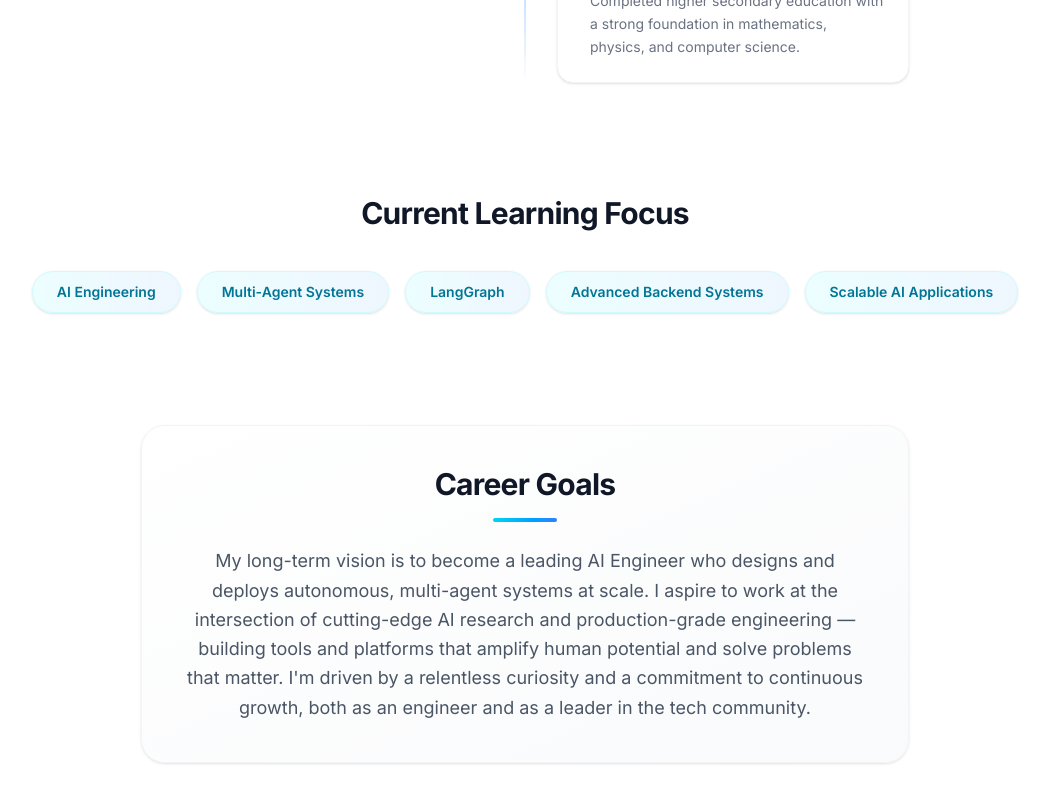
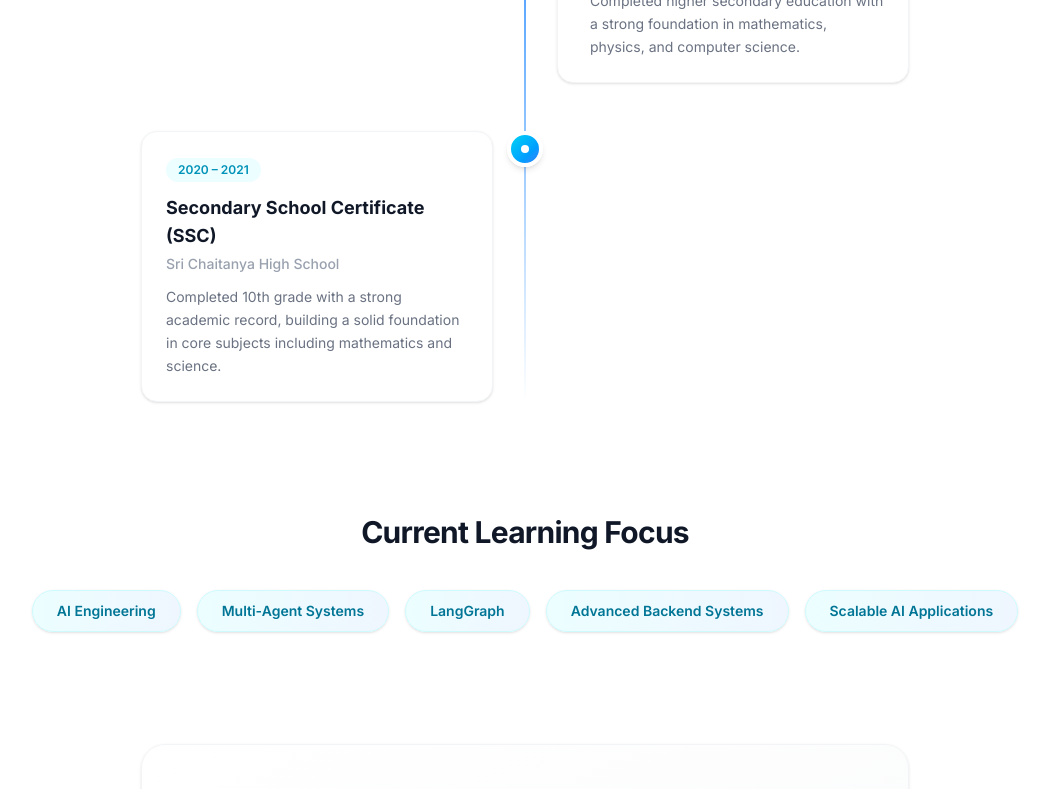
Before and after one commit to Ch-Rupesh/Portfolio, a Next.js app: page /about in a window 1280 px wide. Shown: the part 1500-2289 px from the top of the page, without its empty margins (115-1164 px from the left). Built offline with nearby package versions, Linux system fonts and the light colour scheme.

Commit message:
feat: add SSC (10th grade) education entry - Sri Chaitanya High School 2020-2021

```diff
--- a/src/app/about/page.tsx
+++ b/src/app/about/page.tsx
@@ -29,6 +29,13 @@ const educationTimeline = [
     subtitle: "Intermediate (MPC)",
     description:
       "Completed higher secondary education with a strong foundation in mathematics, physics, and computer science.",
+  },
+  {
+    period: "2020 – 2021",
+    title: "Secondary School Certificate (SSC)",
+    subtitle: "Sri Chaitanya High School",
+    description:
+      "Completed 10th grade with a strong academic record, building a solid foundation in core subjects including mathematics and science.",
   },
 ];
 
```
